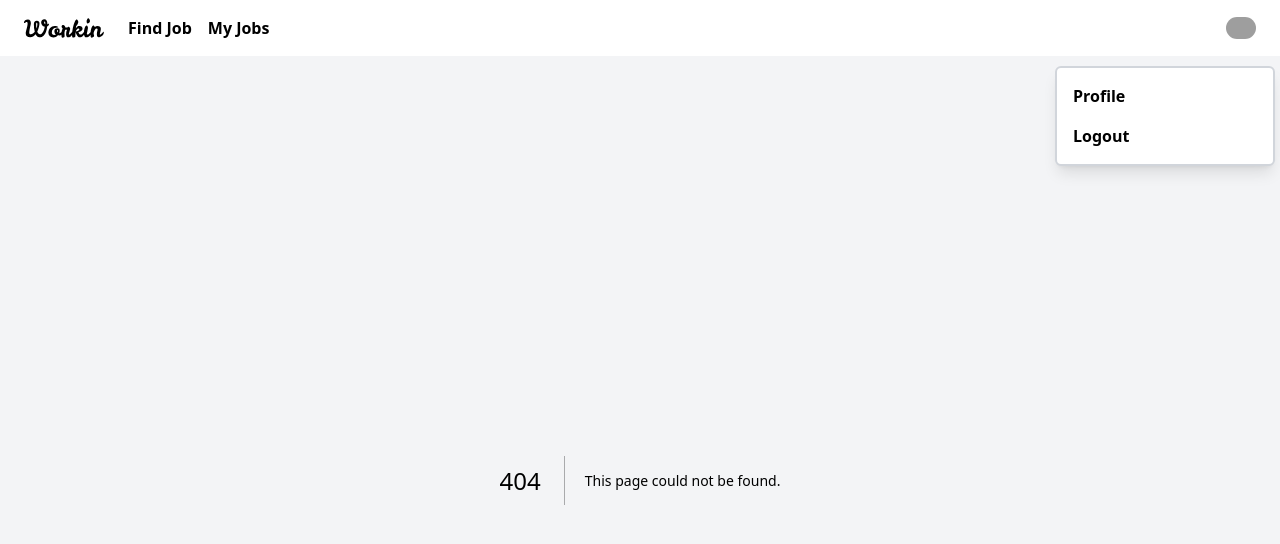
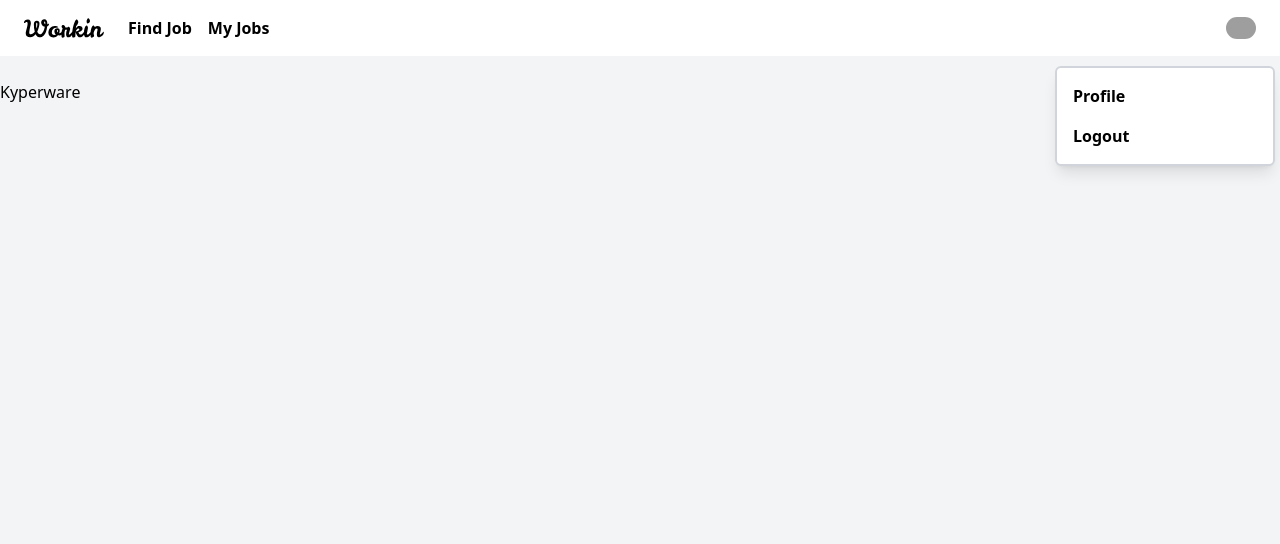
Before and after one commit to 0x15BA88FF/Workin, a Next.js app: page /profile/Kyperware in a window 1280 px wide. Before the commit this address had no page. Shown: the top 544 px of the page. Built offline with nearby package versions, Linux system fonts and the light colour scheme; grey boxes are pictures that could not be loaded.

Commit message:
Create Profile Page

```diff
--- /dev/null
+++ b/app/profile/[name]/page.js
@@ -0,0 +1,9 @@
+const Profile = ({ params }) => {
+    return (
+        <div>
+            <p>{ params.name }</p>
+        </div>
+    )
+}
+
+export default Profile;
```
